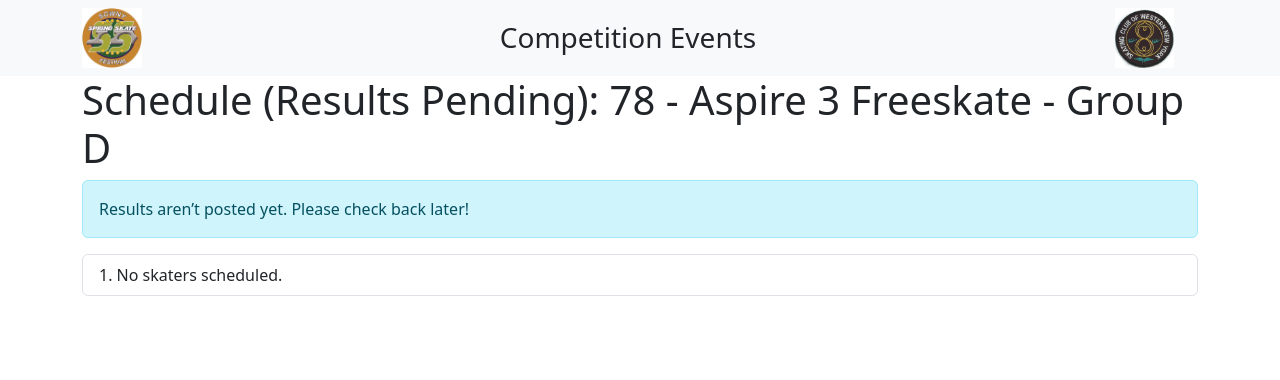
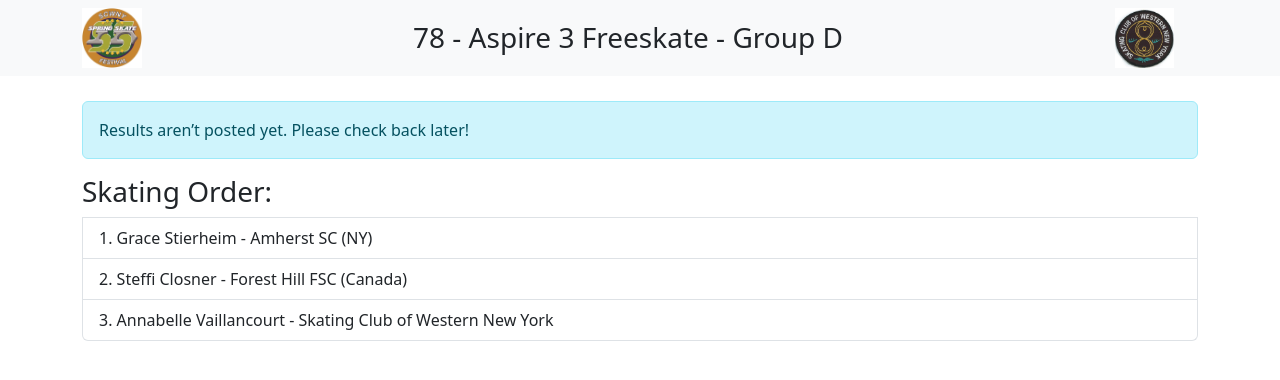
Before and after one commit to scwny/skate-results, a Django app: page /event/1/results/ in a window 1280 px wide. Shown: the top 380 px of the page. Run offline with Django 5.2, Linux system fonts and the light colour scheme; data comes from the database, SQL or seed files in the repository.

Commit message:
Did a little cleanup

```diff
--- a/core/views.py
+++ b/core/views.py
@@ -1,7 +1,7 @@
 from django.shortcuts import render
 from decouple import config
 from django.views.generic import ListView, DetailView
-from .models import Competition, Event
+from .models import Competition, Event, ScheduledSkater
 
 # Create your views here.
 from django.http import HttpResponse
@@ -27,7 +27,11 @@ class EventScheduleView(DetailView):
     def get_context_data(self, **kwargs):
         ctx = super().get_context_data(**kwargs)
         # related_name for ScheduledSkater → 'event'
-        ctx['scheduled_skaters'] = self.object.event.all()
+        ctx['scheduled_skaters'] = (
+            ScheduledSkater.objects
+            .filter(event=self.object)
+            .order_by('orderNumber')
+        )
         return ctx
 
 
@@ -39,7 +43,12 @@ class EventResultsView(DetailView):
     def get_context_data(self, **kwargs):
         ctx = super().get_context_data(**kwargs)
         # always show schedule
-        ctx['scheduled_skaters'] = self.object.event.all()
+        ctx['scheduled_skaters'] = (
+            ScheduledSkater.objects
+            .filter(event=self.object)
+            .order_by('orderNumber')
+        )
+
         # only show image if finished and has one
         ctx['has_results'] = bool(self.object.status == 'finished' and self.object.result_image)
         return ctx
--- a/skate_results/templates/base.html
+++ b/skate_results/templates/base.html
@@ -10,6 +10,7 @@
   <style>
     .logo { max-height: 60px; }
     body {  }
+    nav { margin-bottom: 25px;}
   </style>
 </head>
 <body>
@@ -18,7 +19,7 @@
       <div class="container">  <!-- <- nest a container inside -->
         <div class="row w-100 align-items-center">
           <!-- Left: Competition logo -->
-          <div class="col-4 text-start">
+          <div class="col-2 text-start">
             <a href="/">
               <img
                 src="{% static 'images/competition_logo.png' %}"
@@ -29,12 +30,12 @@
           </div>
 
           <!-- Center: Title -->
-          <div class="col-4 text-center">
+          <div class="col-8 text-center">
             <h1 class="h3 m-0">{% block competition_name %}Competition Events{% endblock %}</h1>
           </div>
 
           <!-- Right: Club logo-->
-          <div class="col-4 text-end">
+          <div class="col-2 text-end">
             <a href="https://www.scwny.org" target='_blank'>
               <img
                 src="{% static 'images/club_logo.jpg' %}"
--- a/skate_results/templates/core/event_results.html
+++ b/skate_results/templates/core/event_results.html
@@ -2,14 +2,11 @@
 {% block title %}
   {% if has_results %}Results for{% else %}Schedule for{% endif %} {{ event }}
 {% endblock %}
-
+{% block competition_name %}{{ event }}{% endblock %}
 {% block content %}
-<h1>
-  {% if has_results %}Results{% else %}Schedule (Results Pending){% endif %}: {{ event }}
-</h1>
 
 {% if has_results %}
-  <div class="mb-4">
+  <div class="d-flex justify-content-center mb-4">
     <img src="{{ event.result_image.url }}" class="img-fluid" alt="Results sheet">
   </div>
 {% else %}
@@ -19,8 +16,9 @@
 {% endif %}
 
 <ol class="list-group list-group-numbered mt-3">
-  {% for ss in skaters %}
-    <li class="list-group-item">{{ ss.orderNumber }}. {{ ss.skater }}</li>
+  <h3>Skating Order:</h3>
+  {% for ss in scheduled_skaters %}
+    <li class="list-group-item">{{ ss.skater }}</li>
   {% empty %}
     <li class="list-group-item">No skaters scheduled.</li>
   {% endfor %}
```
Also changed, not shown: skate_results/templates/core/event_schedule.html (+5 -4 lines).
